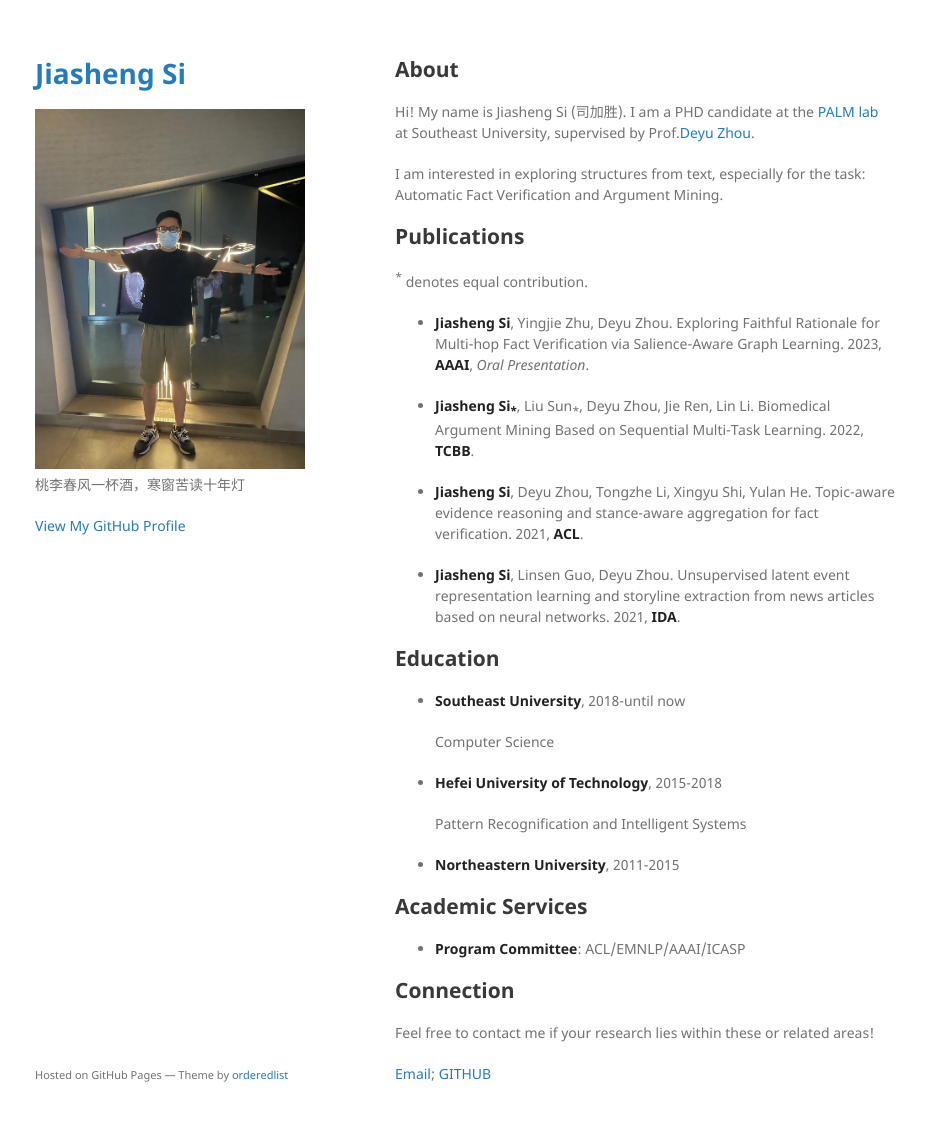
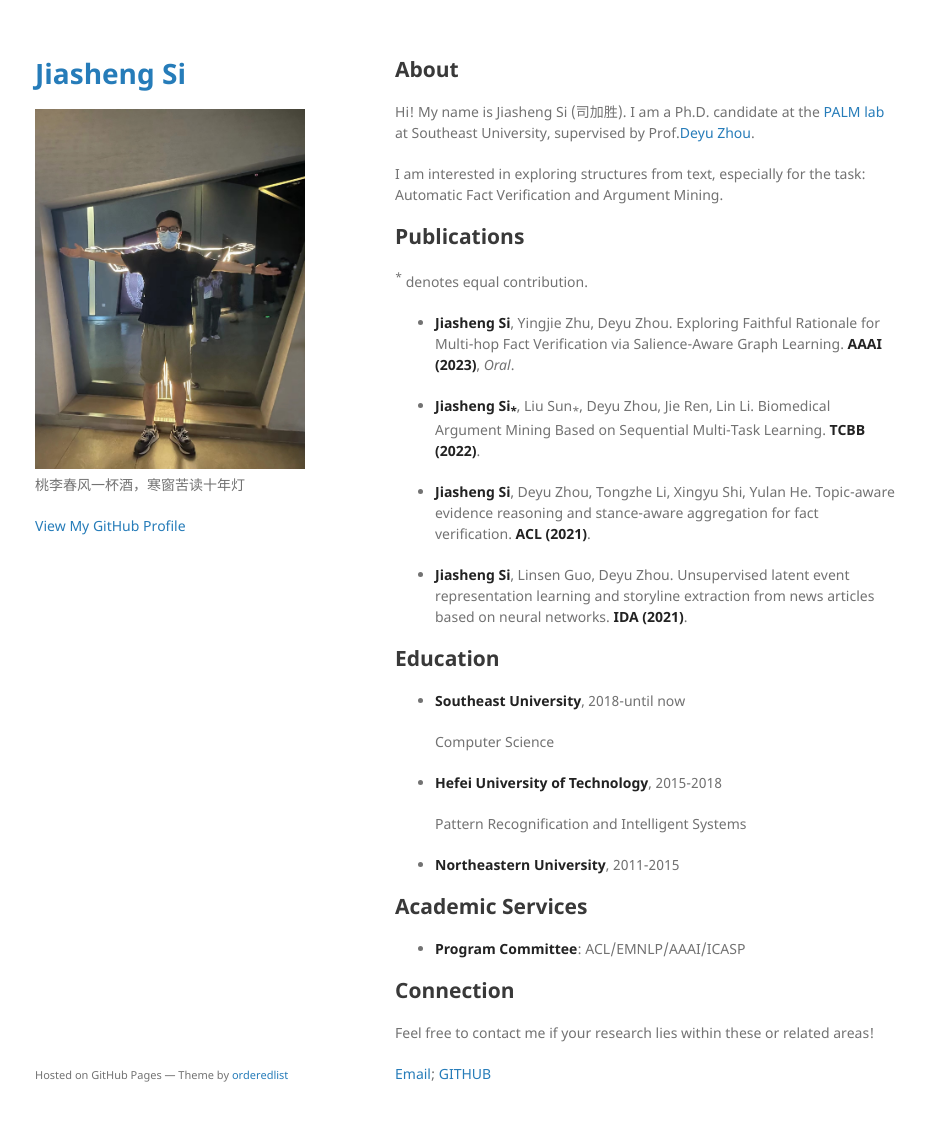
Before and after one commit to jasenchn/jasenchn.github.io, a Jekyll site: the page built from index.md, in a window 1280 px wide and 1154 px high. Shown: the top 1121 px of the window, without its empty margins (175-1101 px from the left). Built offline with Jekyll 4.4.1, drawn with Linux system fonts in a browser that asks for light colours; our own code applies the rules of GitHub Pages for plain Markdown files.

Commit message:
Update index.md

```diff
--- a/index.md
+++ b/index.md
@@ -4,7 +4,7 @@ layout: default
 
 
 ## About
-Hi! My name is Jiasheng Si (司加胜). I am a PHD candidate at the [PALM lab](http://palm.seu.edu.cn/) at Southeast University, supervised by Prof.[Deyu Zhou](http://palm.seu.edu.cn/zhoudeyu/Home.html).
+Hi! My name is Jiasheng Si (司加胜). I am a Ph.D. candidate at the [PALM lab](http://palm.seu.edu.cn/) at Southeast University, supervised by Prof.[Deyu Zhou](http://palm.seu.edu.cn/zhoudeyu/Home.html).
 
 I am interested in exploring structures from text, especially for the task: Automatic Fact Verification and Argument Mining.
 
@@ -13,16 +13,16 @@ I am interested in exploring structures from text, especially for the task: Auto
 
 <sup>*</sup> denotes equal contribution.
 
-- **Jiasheng Si**, Yingjie Zhu, Deyu Zhou. Exploring Faithful Rationale for Multi-hop Fact Verification via Salience-Aware Graph Learning. 2023, **AAAI**, *Oral Presentation*.
+- **Jiasheng Si**, Yingjie Zhu, Deyu Zhou. Exploring Faithful Rationale for Multi-hop Fact Verification via Salience-Aware Graph Learning. **AAAI (2023)**, *Oral*.
 
 
-- **Jiasheng Si<sub>*</sub>**, Liu Sun<sub>*</sub>, Deyu Zhou, Jie Ren, Lin Li. Biomedical Argument Mining Based on Sequential Multi-Task Learning. 2022, **TCBB**.
+- **Jiasheng Si<sub>*</sub>**, Liu Sun<sub>*</sub>, Deyu Zhou, Jie Ren, Lin Li. Biomedical Argument Mining Based on Sequential Multi-Task Learning. **TCBB (2022)**.
 
 
-- **Jiasheng Si**, Deyu Zhou, Tongzhe Li, Xingyu Shi, Yulan He. Topic-aware evidence reasoning and stance-aware aggregation for fact verification. 2021, **ACL**.
+- **Jiasheng Si**, Deyu Zhou, Tongzhe Li, Xingyu Shi, Yulan He. Topic-aware evidence reasoning and stance-aware aggregation for fact verification. **ACL (2021)**.
 
 
-- **Jiasheng Si**, Linsen Guo, Deyu Zhou. Unsupervised latent event representation learning and storyline extraction from news articles based on neural networks. 2021, **IDA**.
+- **Jiasheng Si**, Linsen Guo, Deyu Zhou. Unsupervised latent event representation learning and storyline extraction from news articles based on neural networks.  **IDA (2021)**.
 
 
 
```
